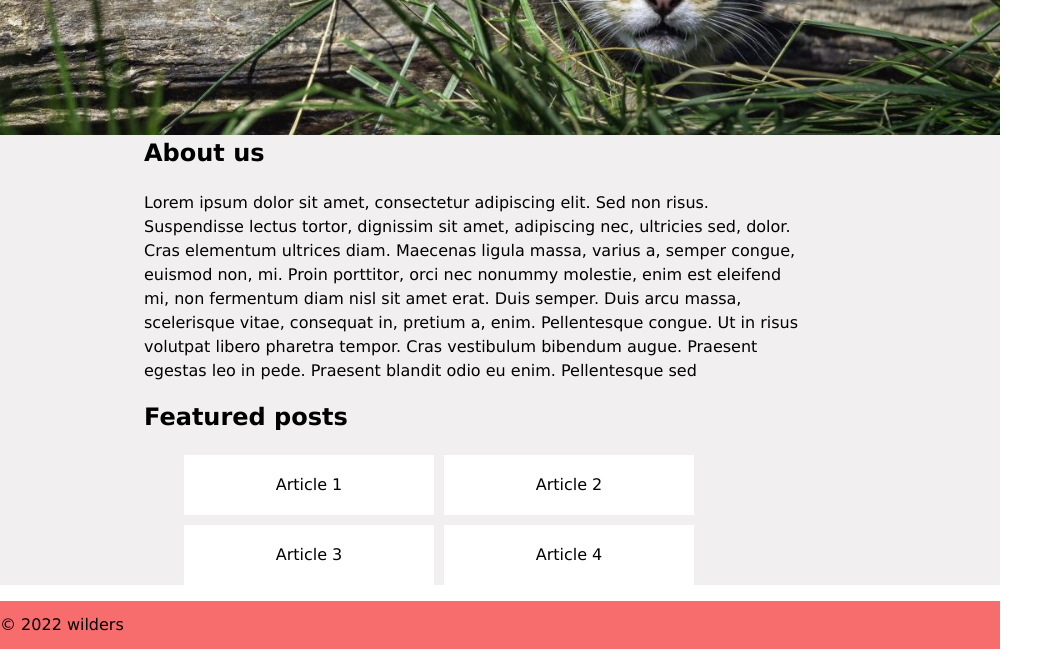
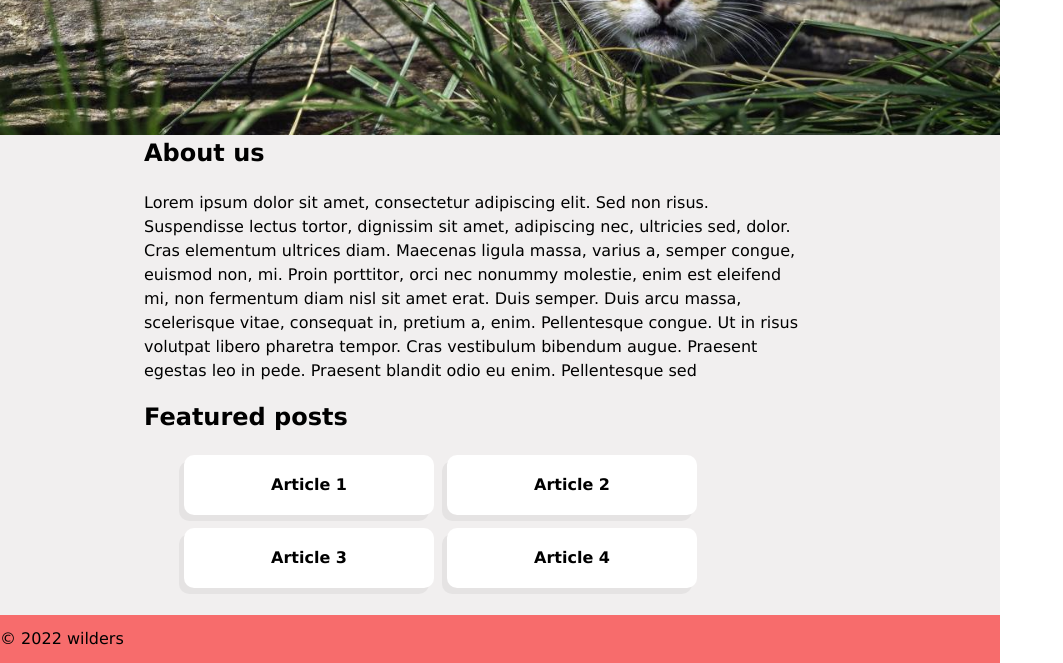
Before and after one commit to Remy-B-prog/css_1, a plain HTML site: page index.html in a window 1280 px wide. Shown: the part 145-808 px from the top of the page, without its empty margins (0-1063 px from the left). Drawn offline with Linux system fonts and the light colour scheme.

Commit message:
add shadow on arrticle

```diff
--- a/style.css
+++ b/style.css
@@ -47,7 +47,7 @@ h1{
 
 main{
     background-color: rgb(241, 239, 239);
-
+    height: 30rem;
 }
 
 main p {
@@ -61,8 +61,9 @@ main UL {
 display: grid;
 grid-template-columns: repeat(2, 250px);
 grid-template-rows: repeat(2, 60px);
-gap: 10px;
+gap: 13px;
 list-style-type: none;
+font-weight: bold;
 
 }
 
@@ -71,10 +72,8 @@ main ul li {
     background-color: white;
     justify-content: center;
     align-items: center;
-}
-
-footer{
-
+    border-radius: 10px;
+    box-shadow: -5px 6px rgb(0 0 0 / 5%);
 }
 
 footer p {
```
